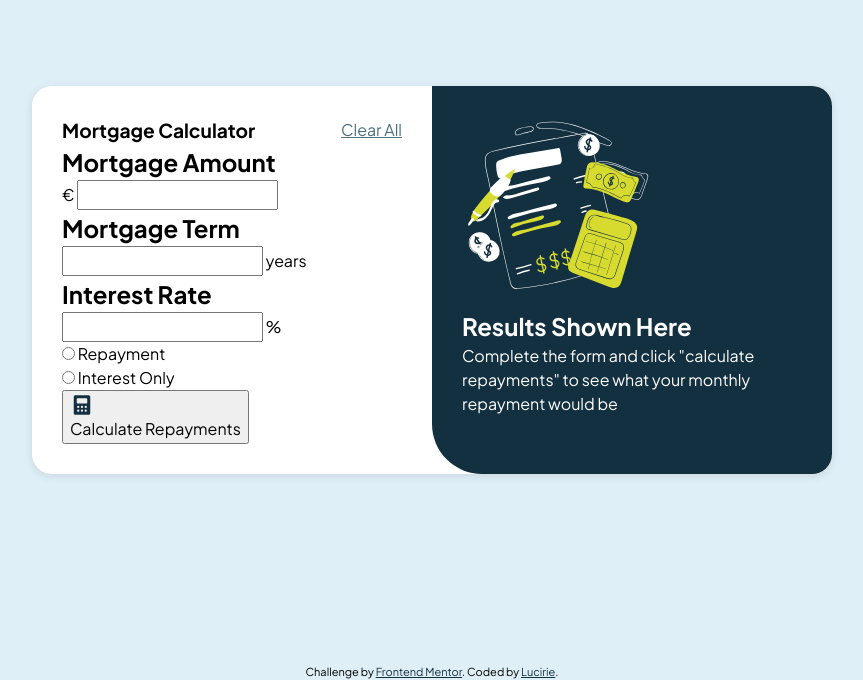
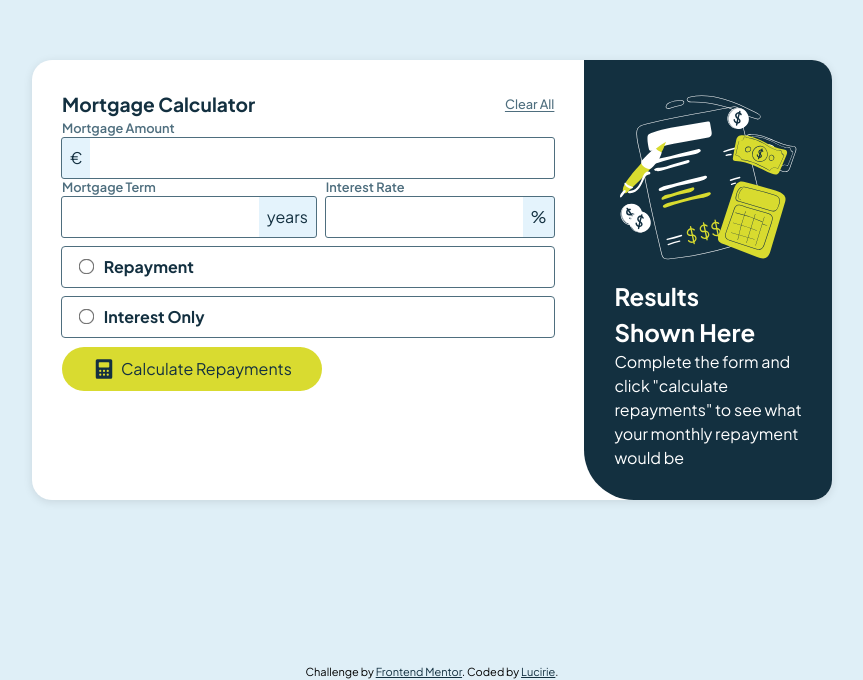
Before and after one commit to lucirie/Mortgage-Calculator, a plain HTML site: page index.html in a window 1280 px wide. Shown: the part 120-800 px from the top of the page, without its empty margins (208-1071 px from the left). Drawn offline with Linux system fonts and the light colour scheme.

Commit message:
stylized input fields and button

```diff
--- a/index.html
+++ b/index.html
@@ -27,29 +27,29 @@
 
           <div class="amount-container" id="amountContainer">
             <h2>Mortgage Amount</h2>
-            <label>
-              &euro;
+            <div class="input-group">
+              <label for="mortgageAmmount">&euro;</label>
               <input type="text" id="mortgageAmmount">
-            </label>
+            </div>
           </div>
           <div class="error"></div>
 
           <div class="term-rate-container">
             <div class="term" id="termContainer">
               <h2>Mortgage Term</h2>
-              <label>
+              <div class="input-group">
                 <input type="text" id="mortgageTerm">
-                years
-              </label>
+                <label for="mortgageTerm">years</label>
+              </div>
             </div>
             <div class="error"></div>
 
             <div class="rate" id="rateContainer">
               <h2>Interest Rate</h2>
-              <label>
+              <div class="input-group">
                 <input type="text" id="mortgageRate">
-                %
-              </label>
+                <label for="mortgageRate">%</label>
+              </div>
             </div>
             <div class="error"></div>
           </div>
--- a/styles.css
+++ b/styles.css
@@ -21,15 +21,70 @@ body {
 
 .top .title {
   font-size: 1.8rem;
+  color: #133040;
 }
 
+h2 {
+  color: hsl(200, 24%, 40%);
+  font-size: 1rem;
+  font-weight: 600;
+}
 
 
 .clear {
   all: unset;
   text-decoration: underline;
+  text-underline-offset: 0.1rem;
   color: hsl(200, 24%, 40%);
   margin-left: auto;
+  font-size: 1rem;
+  font-weight: 500;
+}
+
+.clear:hover {
+  cursor: pointer;
+}
+
+.input-group input {
+  border: none;
+  outline: none;
+  flex-grow: 1;
+}
+
+.input-group {
+  outline: 1px solid hsl(200, 24%, 40%);
+  border-radius: 2px;
+  display: flex;
+}
+
+.input-group label {
+  background-color: #E4F3FC;
+  color: #133040;
+  padding: 8px;
+}
+
+.option1, .option2 {
+  outline: 1px solid hsl(200, 24%, 40%);
+  color: #133040;
+  border-radius: 3px;
+  padding: 8px 0 8px 10px;
+  font-weight: 700;
+  margin: 10px 0;
+}
+
+.option1 input, .option2 input {
+  margin: 0 8px;
+}
+
+button {
+  all: unset;
+  display: flex;
+  gap: 5px;
+  color: #133040;
+  padding: 10px 30px;
+  border-radius: 25px;
+  font-weight: 700;
+  background-color: #D9DB30;
 }
 
 .results-panel {
@@ -59,6 +114,29 @@ body {
     .top .title {
       font-size: 1.2rem;
     }
+
+    .clear {
+      font-size: 0.8rem;
+    }
+
+    h2 {
+      font-size: 0.8rem;
+    }
+
+    .term-rate-container {
+      display: flex;
+    }
+
+    .term {
+      margin-right: 10px;
+    }
+
+
+
+    input[type='radio'] {
+      transform: scale(1.2);
+    }
+
 
     .results-panel {
         flex: 1;
```
